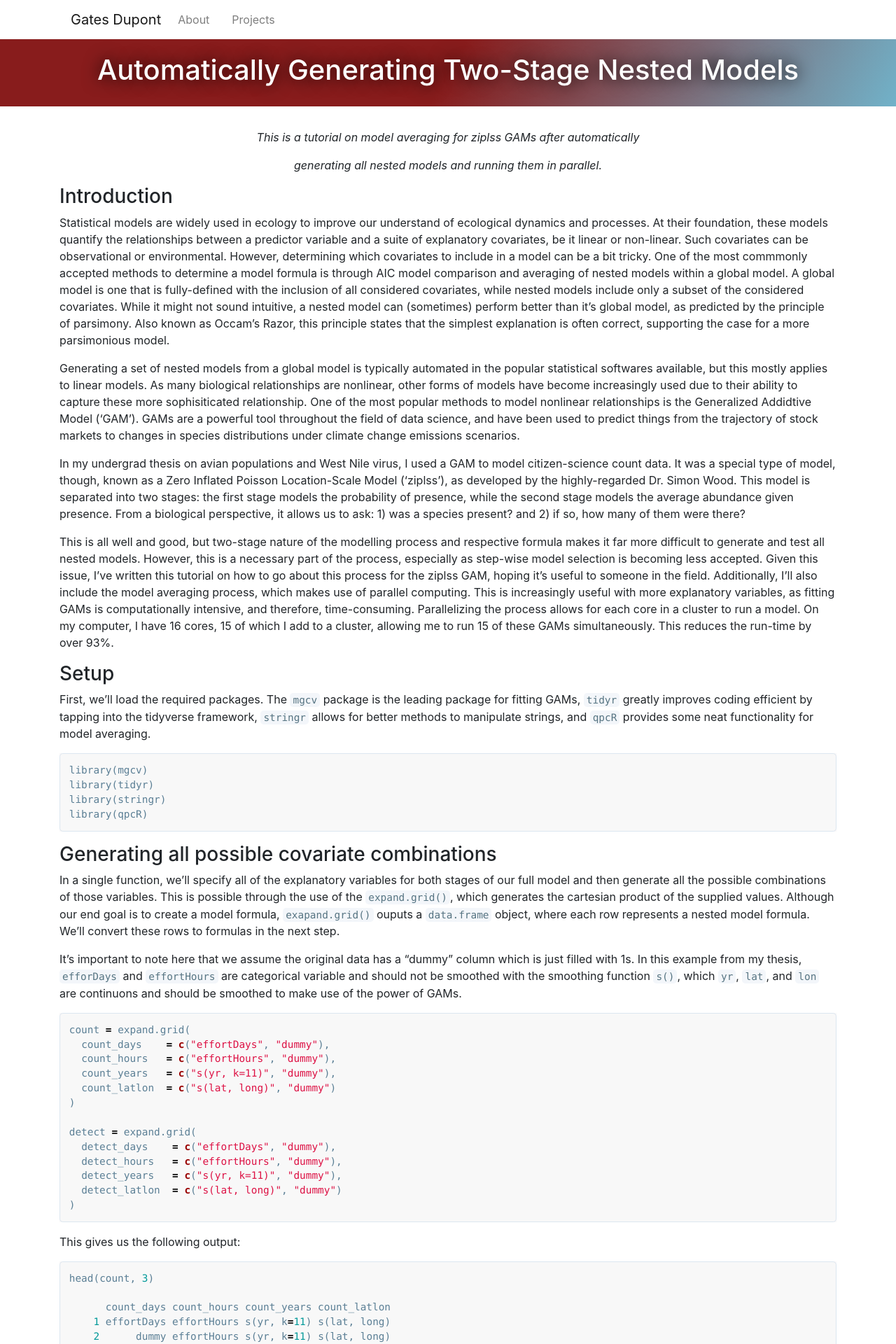
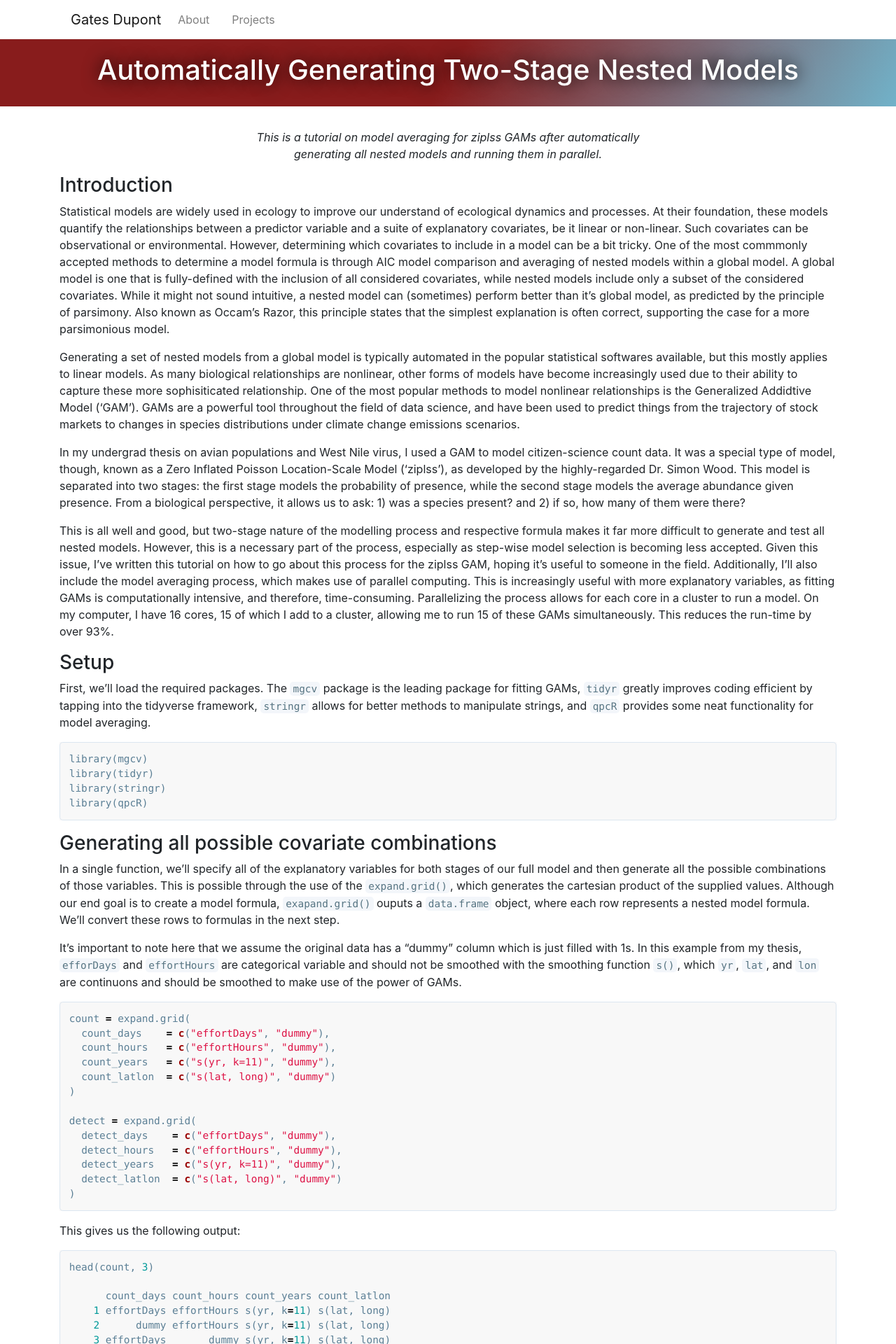
Before and after one commit to chrisyeh96/chrisyeh96.github.io, a Jekyll site: the page built from _posts/2019-05-29-Auto-Nested-Mod.md, in a window 1280 px wide. Shown: the top 1920 px of the page at 70% size. Built offline with Jekyll 4.4.1, drawn with Linux system fonts in a browser that asks for light colours; nearby versions of some CDN libraries.

Commit message:
Update 2019-05-29-Auto-Nested-Mod.md

```diff
--- a/_posts/2019-05-29-Auto-Nested-Mod.md
+++ b/_posts/2019-05-29-Auto-Nested-Mod.md
@@ -5,7 +5,7 @@
 use_code: true
 ---
 
-<p style="text-align:center;"><i>This is a tutorial on model averaging for ziplss GAMs after automatically</i></p><p style="text-align:center;"><i>generating all nested models and running them in parallel.</i></p>
+<p style="text-align:center;"><i>This is a tutorial on model averaging for ziplss GAMs after automatically <br> generating all nested models and running them in parallel.</i></p>
 
 ### Introduction
 
```
